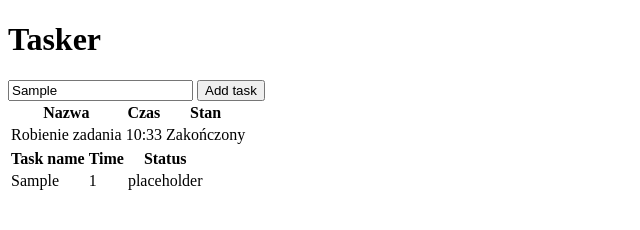
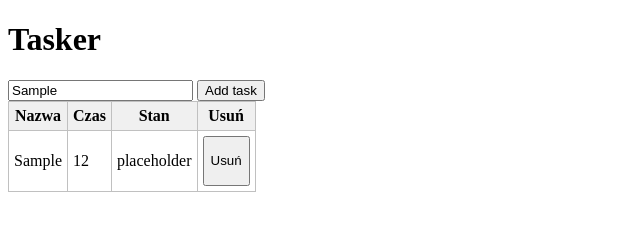
Before and after one commit to aqfgit/tasker, a plain HTML site: page index.html in a window 1280 px wide. Both pictures are taken after typing "Sample" into the empty fields and a click on the button "Add task". Shown: the whole page, without its empty margins (0-640 px from the left). Drawn offline with Linux system fonts and the light colour scheme.

Commit message:
First version of tasker.A user is able to name a takskk,add it to the table,and then delete it from it.

```diff
--- a/index.html
+++ b/index.html
@@ -19,11 +19,7 @@
     <th class="tg-yw4l">Nazwa</th>
     <th class="tg-yw4l">Czas</th>
     <th class="tg-yw4l">Stan</th>
-  </tr>
-  <tr>
-    <td class="tg-yw4l">Robienie zadania</td>
-    <td class="tg-yw4l">10:33</td>
-    <td class="tg-yw4l">Zakończony</td>
+    <th class="tg-yw4l">Usuń</th>
   </tr>
 </table>
 <script src="script.js"></script>
--- a/main.css
+++ b/main.css
@@ -0,0 +1,21 @@
+table {
+  border:1px solid #C0C0C0;
+  		border-collapse:collapse;
+  		padding:5px;
+}
+
+th {
+  border:1px solid #C0C0C0;
+		padding:5px;
+		background:#F0F0F0;
+}
+
+td {
+  border:1px solid #C0C0C0;
+		padding:5px;
+}
+
+.delete-btn {
+  width: 50x;
+  height: 50px;
+}
--- a/script.js
+++ b/script.js
@@ -1,60 +1,46 @@
 var body = document.getElementsByTagName('body')[0];
 var taskName = document.querySelector("#taskName");
 var button = document.querySelector("#button");
+var table = document.querySelector('table');
 
-function fillTableData(tableDatas){
+function fillTableData(tableDatas, bt){
 	tableDatas[0].innerText = taskName.value;
-	tableDatas[1].innerText = timer.seconds;
+	tableDatas[1].innerText = 12;
 	tableDatas[2].innerText = "placeholder";
+	tableDatas[3].appendChild(bt);
 }
 
-var generateTable = function(){
-	var table = document.createElement("table");
-	body.appendChild(table);
-	var tableRowTh = document.createElement("tr");
-	table.appendChild(tableRowTh);
-	var tableHeaders = [];
-
-	for(var i = 0;i < 3;i++){
-		tableHeaders.push(document.createElement("th"));
-		tableRowTh.appendChild(tableHeaders[i]);
-	}
-	tableHeaders[0].innerText = "Task name";
-	tableHeaders[1].innerText = "Time";
-	tableHeaders[2].innerText = "Status";
+var generateRow = function(){
 
 	var tableRowTd = document.createElement("tr");
 	table.appendChild(tableRowTd);
 	var tableDatas = []
 
-	for(var i = 0;i < 3;i++){
+	for(var i = 0;i < 4;i++){
 		tableDatas.push(document.createElement("td"));
 		tableRowTd.appendChild(tableDatas[i]);
 	}
 
-	fillTableData(tableDatas);
+	var bt = document.createElement("button");
+	bt.type = "button";
+	bt.innerText= "Usuń";
+	bt.classList.add("delete-btn");
+	bt.addEventListener("click", deleteTask);
+
+	function deleteTask(){
+		table.removeChild(tableRowTd);
+	}
+
+	fillTableData(tableDatas,bt);
 }
 
 
 
-var timer = {
-	hours: 0,
-	minutes: 0,
-	seconds: 0
-};
-function runTimer(){
-	timer.seconds++;
+
+function buttonClicked(){
+	generateRow();
 }
 
 
 
-function buttonClicked(){
-	var timerInterval = setInterval(runTimer,1000);
-	var tableInterval = setInterval(fillTableData,1000);
-	runTimer();
-	generateTable();
-}
-
-
-
-button.addEventListener("click",buttonClicked);
+button.addEventListener("click", buttonClicked);
```
